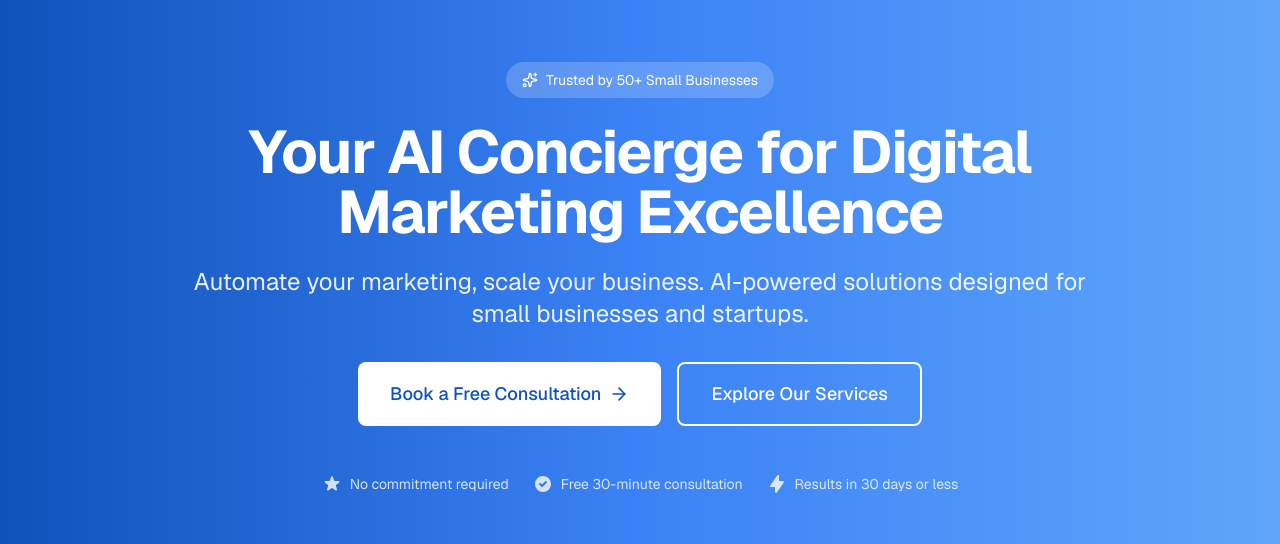
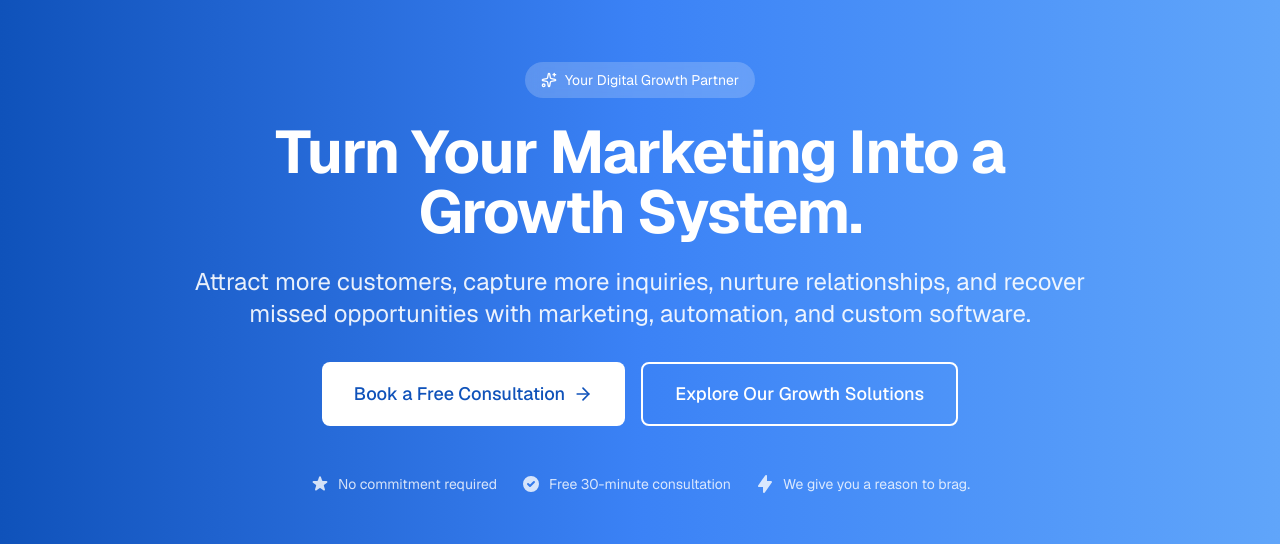
Before and after one commit to tfletch5/braggly, a Next.js app: page / in a window 1280 px wide. Shown: the part 131-675 px from the top of the page. Built offline with nearby package versions, Linux system fonts and the light colour scheme; no server answers.

Commit message:
Align Braggly homepage hero with digital growth positioning

```diff
--- a/components/sections/Hero.tsx
+++ b/components/sections/Hero.tsx
@@ -13,18 +13,18 @@ export default function Hero() {
           {/* Badge */}
           <div className="mb-6 inline-flex items-center gap-2 rounded-full bg-white/20 px-4 py-2 text-sm text-white backdrop-blur-sm">
             <Sparkles className="h-4 w-4" />
-            <span>Trusted by 50+ Small Businesses</span>
+            <span>Your Digital Growth Partner</span>
           </div>
 
           {/* Headline */}
           <h1 className="mb-6 text-4xl font-bold tracking-tight text-white sm:text-5xl lg:text-6xl">
-            Your AI Concierge for Digital Marketing Excellence
+            Turn Your Marketing Into a Growth System.
           </h1>
 
           {/* Subheadline */}
           <p className="mb-8 text-lg text-white/90 sm:text-xl lg:text-2xl">
-            Automate your marketing, scale your business. AI-powered solutions
-            designed for small businesses and startups.
+            Attract more customers, capture more inquiries, nurture relationships,
+            and recover missed opportunities with marketing, automation, and custom software.
           </p>
 
           {/* CTA Buttons */}
@@ -39,7 +39,7 @@ export default function Hero() {
               variant="outline"
               className="border-2 border-white text-white hover:bg-white hover:text-[var(--primary)]"
             >
-              Explore Our Services
+              Explore Our Growth Solutions
             </Button>
           </div>
 
@@ -61,7 +61,7 @@ export default function Hero() {
               <svg className="h-5 w-5" fill="currentColor" viewBox="0 0 20 20">
                 <path fillRule="evenodd" d="M11.3 1.046A1 1 0 0112 2v5h4a1 1 0 01.82 1.573l-7 10A1 1 0 018 18v-5H4a1 1 0 01-.82-1.573l7-10a1 1 0 011.12-.38z" clipRule="evenodd" />
               </svg>
-              <span>Results in 30 days or less</span>
+              <span>We give you a reason to brag.</span>
             </div>
           </div>
         </div>
```
